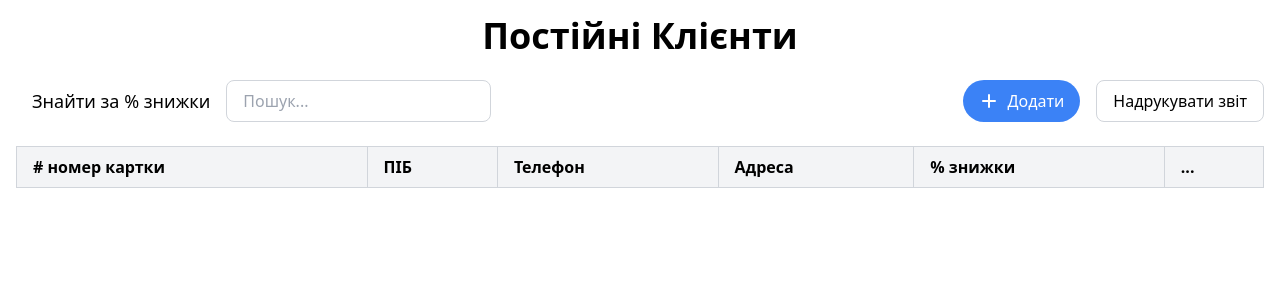
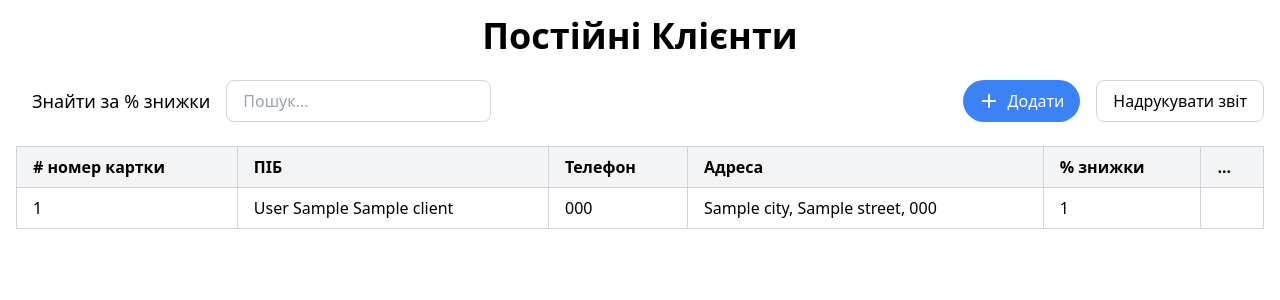
Before and after one commit to sidorenkoso/zlagoda_supermarket, a Flask app: template zlg_website/templates/cards.html in a window 1280 px wide. Shown: the part 80-380 px from the top of the page. Run offline with Flask 3, Linux system fonts and the light colour scheme; the template is opened without the code that fills it: values that come from a table or form of the project are taken from there, most other values are stand-ins (such as "Sample title", 1, 10 or a date in 2020); lists and menus that the app fills with data are empty.

Commit message:
Added clients page

```diff
--- a/zlg_website/templates/cards.html
+++ b/zlg_website/templates/cards.html
@@ -46,28 +46,17 @@
             </tr>
             </thead>
             <tbody>
-            {% if employees %}
-            {% for employee in employees %}
+            {% if clients %}
+            {% for client in clients %}
             <tr>
-                 <!---
-                <td class="border border-gray-300 px-4 py-2">{{ employee.id }}</td>
-                <td class="border border-gray-300 px-4 py-2">{{ employee.full_name }}</td>
-                <td class="border border-gray-300 px-4 py-2">{{ employee.position }}</td>
-                <td class="border border-gray-300 px-4 py-2">{{ employee.salary }}</td>
-                <td class="border border-gray-300 px-4 py-2">{{ employee.start_date }}</td>
-                <td class="border border-gray-300 px-4 py-2">{{ employee.birth_date }}</td>
-                <td class="border border-gray-300 px-4 py-2">{{ employee.phone }}</td>
-                <td class="border border-gray-300 px-4 py-2">{{ employee.address }}</td>
-                <td class="border border-gray-300 px-4 py-2">
-                    <div class="flex flex-col space-y-1">
-                        <a href="/employees/edit/{{ employee.id }}" class="text-blue-600 hover:underline">Редагувати</a>
-                        <form method="POST" action="{{ url_for('views.delete_employee', id=employee.id) }}" onsubmit="return confirmDelete()" class="inline">
-                            <button type="submit" class="text-red-600 hover:underline">Видалити</button>
-                        </form>
+                 <td class="border border-gray-300 px-4 py-2">{{ client.card_number }}</td>
+                <td class="border border-gray-300 px-4 py-2">{{ client.last_name }} {{ client.first_name }} {{ client.middle_name }}</td>
+                <td class="border border-gray-300 px-4 py-2">{{ client.phone }}</td>
+                <td class="border border-gray-300 px-4 py-2">{{ client.city }}, {{ client.street }}, {{ client.postal_code }}</td>
+                <td class="border border-gray-300 px-4 py-2">{{ client.discount_percent }}</td>
 
-                    </div>
                 </td>
-                -->
+
             </tr>
             {% endfor %}
             {% else %}
--- a/zlg_website/templates/employees.html
+++ b/zlg_website/templates/employees.html
@@ -25,7 +25,7 @@
                 </a>
             </div>
 
-            <p class="mr-4 ml-4 text-lg">Знайти контактні дані за прізвищем</p>
+            <p class="mr-4 ml-4 text-lg">Знайти за прізвищем</p>
             <form method="GET" action="{{ url_for('views.employees') }}" class="flex items-center" id="search-form">
     <input
         type="text"
--- a/zlg_website/views/__init__.py
+++ b/zlg_website/views/__init__.py
@@ -3,4 +3,4 @@ from flask import Blueprint
 views = Blueprint("views", __name__)
 
 # імпортуємо окремі частини (маршрути)
-from . import employees, home_welcome, add_employee, delete_employee, edit_employee, auth
+from . import employees, home_welcome, add_employee, delete_employee, edit_employee, auth, clients
```
Also changed, not shown: zlg_website/views/clients.py (added, +37 -0 lines).
